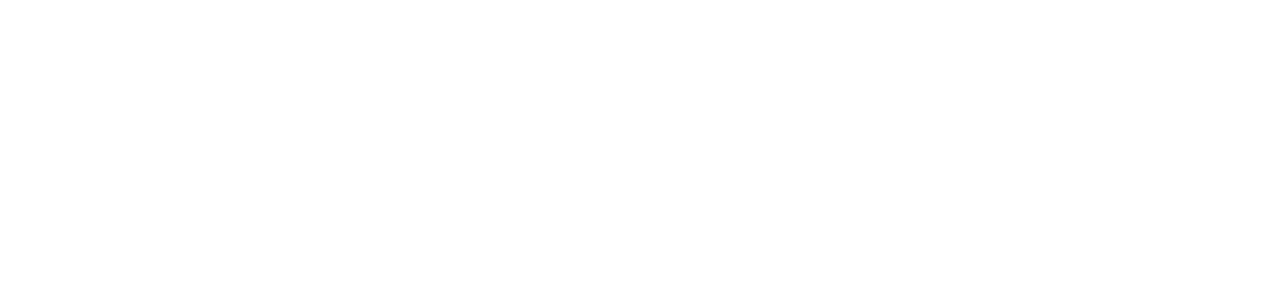
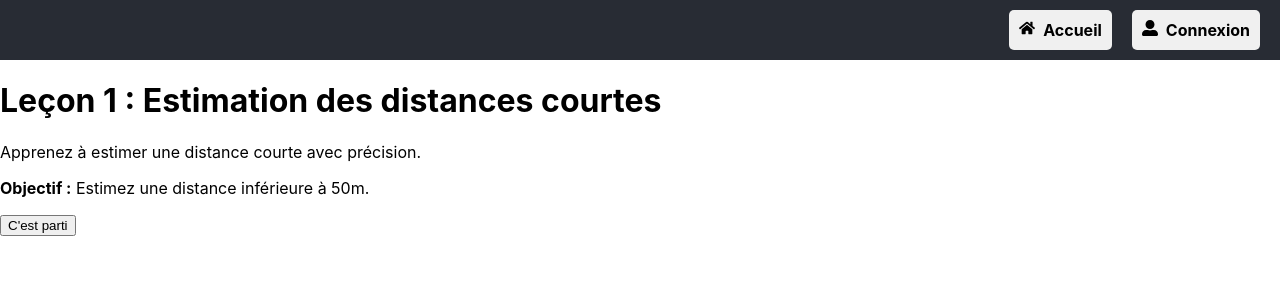
Before and after one commit to ZoeNigron/NORD, a React (Create React App) app in the folder nordev/: page /menu-lecons/1 in a window 1280 px wide. Before the commit this address had no page. Shown: the top 300 px of the page. Built offline with nearby package versions, Linux system fonts and the light colour scheme.

Commit message:
modifications composants

```diff
--- a/nordev/src/App.js
+++ b/nordev/src/App.js
@@ -30,8 +30,7 @@ import Accueil from "./pages/Accueil";
 import Competence from "./pages/Competence";
 import Distance from "./pages/Distance";
 import MenuLecon from "./pages/MenuLecon";
-import Lecon from "./pages/Lecon";
-import FaireLecon from "./components/FaireLecon";
+import FaireLecon from "./pages/FaireLecon";
 
 function App() {
   return (
@@ -41,7 +40,7 @@ function App() {
         <Route path="/mes-competences" element={<Competence />} />
         <Route path="/evaluer-les-distances" element={<Distance />} />
         <Route path="/menu-lecons" element={<MenuLecon />} /> {/* Route vers MenuLecon */}
-        <Route path="/lecon/:id" element={<Lecon />} />
+        <Route path="/menu-lecons/:id" element={<MenuLecon />} />
         <Route path="/faire-lecon/:id" element={<FaireLecon />} /> {/* Route vers FaireLecon */}
       </Routes>
     </Router>
--- a/nordev/src/components/AnalyseEstimation.js
+++ b/nordev/src/components/AnalyseEstimation.js
@@ -15,7 +15,7 @@ function AnalyseEstimation({ distance, estimation }) {
   return (
     <div style={{ fontWeight: "bold", marginTop: "10px" }}>
       <p>
-        <strong>Distance réelle :</strong> {roundedDistance} mètres
+        <strong>Distance parcourue :</strong> {roundedDistance} mètres
       </p>
       <p style={{ color: message.includes("Bravo") ? "green" : "red" }}>{message}</p>
     </div>
--- a/nordev/src/components/FaireLecon.js
+++ /dev/null
@@ -1,38 +0,0 @@
-import React from "react";
-import { useParams } from "react-router-dom";
-import FormEstimation from "./FormEstimation";
-import Info from "./Info";
-import Carte from "./Carte";
-import AnalyseEstimation from "./AnalyseEstimation";
-import utiliserGeolocalisation from "../services/utiliserGeolocalisation";
-import utiliserTracking from "../services/utiliserTracking";
-
-const FaireLecon = () => {
-  const { id } = useParams();
-  const { startCoords, setStartCoords, message, setMessage } = utiliserGeolocalisation();
-  const { estimation, setEstimation, distanceCovered, toggleTracking, isTracking } =
-    utiliserTracking(startCoords, setStartCoords, setMessage);
-
-  if (!startCoords) {
-    return <p>Chargement de votre position...</p>;
-  }
-
-  return (
-    <div>
-      <h2>Leçon {id}</h2>
-      <FormEstimation
-        estimation={estimation}
-        setEstimation={setEstimation}
-        isTracking={isTracking}
-        toggleTracking={toggleTracking}
-      />
-      {distanceCovered > 0 && (
-        <AnalyseEstimation distance={distanceCovered} estimation={estimation} />
-      )}
-      <Info message={message} distanceCovered={distanceCovered} />
-      <Carte startCoords={startCoords} />
-    </div>
-  );
-};
-
-export default FaireLecon;
--- a/nordev/src/components/FormEstimation.js
+++ b/nordev/src/components/FormEstimation.js
@@ -1,11 +1,11 @@
-// Composant pour le formulaire d'estimation
 import React from "react";
 import SaisieEstimation from "./SaisieEstimation";
 import BoutonAction from "./BoutonAction";
 
 class FormEstimation extends React.Component {
   render() {
-    const { estimation, setEstimation, isTracking, toggleTracking } = this.props;
+    const { estimation, setEstimation, isTracking, onValidate } = this.props;
+
     return (
       <div>
         <SaisieEstimation
@@ -15,8 +15,8 @@ class FormEstimation extends React.Component {
           disabled={isTracking}
         />
         <BoutonAction
-          onClick={toggleTracking}
-          texte={isTracking ? "Terminer" : "Démarrer"}
+          texte="Valider"
+          onClick={onValidate} // Appel de la fonction pour valider l'estimation
         />
       </div>
     );
--- a/nordev/src/components/Info.js
+++ /dev/null
@@ -1,16 +0,0 @@
-// Composant pour afficher les messages et la distance
-import React from "react";
-
-class Info extends React.Component {
-  render() {
-    const { message, distanceCovered } = this.props;
-    return (
-      <div>
-        <p>{message}</p>
-        <p>Distance parcourue : {distanceCovered}m</p>
-      </div>
-    );
-  }
-}
-
-export default Info;
--- /dev/null
+++ b/nordev/src/pages/FaireLecon.js
@@ -0,0 +1,98 @@
+import React, { useState } from "react";
+import { useParams } from "react-router-dom";
+import lecons from "../services/lecons"; // Importez vos données ici
+import FormEstimation from "../components/FormEstimation";
+import Carte from "../components/Carte";
+import AnalyseEstimation from "../components/AnalyseEstimation";
+import utiliserGeolocalisation from "../services/utiliserGeolocalisation";
+import utiliserTracking from "../services/utiliserTracking";
+import BarreNavig from "../components/BarreNavig/BarreNavig";
+import BoutonAction from "../components/BoutonAction";
+
+const FaireLecon = () => {
+  const { id } = useParams();
+  const lecon = lecons.find((l) => l.id === parseInt(id)); // Trouver la leçon actuelle
+
+  const { startCoords, setStartCoords, message, setMessage } =
+    utiliserGeolocalisation();
+  const {
+    estimation,
+    setEstimation,
+    distanceCovered,
+    toggleTracking,
+    isTracking,
+    isFinished,
+  } = utiliserTracking(startCoords, setStartCoords, setMessage);
+
+  const [isValidated, setIsValidated] = useState(false);
+
+  if (!lecon) {
+    return <p>Leçon introuvable.</p>; // Gérer les leçons non trouvées
+  }
+
+  if (!startCoords) {
+    return <p>Chargement de votre position...</p>;
+  }
+
+  const handleValidation = () => {
+    if (estimation > 0) {
+      setMessage(""); // Réinitialise le message d'erreur
+      setIsValidated(true);
+    } else {
+      setMessage("Veuillez entrer une estimation valide.");
+    }
+  };
+
+  return (
+    <div>
+      <BarreNavig
+        title="Mes compétences"
+        backLink="/accueil"
+        profileLink="/profil"
+      />
+      <h2>{lecon.titre}</h2>
+      <p>{lecon.description}</p>
+      <p>
+        <strong>Objectif :</strong> {lecon.objectif}
+      </p>
+
+      {/* Formulaire d'estimation */}
+      {!isValidated && (
+        <FormEstimation
+          estimation={estimation}
+          setEstimation={setEstimation}
+          isTracking={isTracking}
+          toggleTracking={toggleTracking}
+          onValidate={handleValidation}
+        />
+      )}
+
+      {!isValidated && (
+        <p>Veuillez entrer votre estimation de distance avant de commencer.</p>
+      )}
+
+      {/* Bouton Démarrer/Terminer */}
+      {isValidated && (
+        <BoutonAction
+          onClick={toggleTracking}
+          texte={isTracking ? "Terminer" : "Démarrer"}
+        />
+      )}
+
+      {/* Analyse de l'estimation */}
+      {isFinished && (
+        <AnalyseEstimation distance={distanceCovered} estimation={estimation} />
+      )}
+
+      {/* Informations */}
+      <div>
+        <p>{message}</p>
+      </div>
+
+      {/* Carte */}
+      {isValidated && <Carte startCoords={startCoords} />}
+    </div>
+  );
+};
+
+export default FaireLecon;
--- a/nordev/src/pages/Lecon.js
+++ /dev/null
@@ -1,20 +0,0 @@
-// src/pages/Lecon.js
-import React from "react";
-import BarreNavig from "../components/BarreNavig/BarreNavig";
-import { useParams, Link } from "react-router-dom";
-
-const Lecon = () => {
-  const { id } = useParams(); // Récupérer l'ID de la leçon
-  return (
-    <div>
-      <BarreNavig title={`Leçon ${id}`} backLink="/menu-lecons" homeLink="/" />
-      <h1>Leçon {id}</h1>
-      <p>Contenu de la leçon {id}...</p>
-      <Link to={`/faire-lecon/${id}`}>
-        <button>C'est parti</button>
-      </Link>
-    </div>
-  );
-};
-
-export default Lecon;
--- a/nordev/src/pages/MenuLecon.js
+++ b/nordev/src/pages/MenuLecon.js
@@ -1,65 +1,50 @@
-/*import React from "react";
-import { Link } from "react-router-dom"; // Import du Link pour la navigation
+// src/pages/Lecons.js
+import React from "react";
+import { useParams, Link } from "react-router-dom";
+import BarreNavig from "../components/BarreNavig/BarreNavig";
+import lecons from "../services/lecons"; // Vos données des leçons
 
-class MenuLecon extends React.Component {
-  render() {
-    const { lessons, onSelectLesson } = this.props;
+const Lecons = () => {
+  const { id } = useParams(); // Récupérer l'ID de la leçon (si présent)
 
-    return (
-      <div>
-        <h2>Menu des Leçons</h2>
-        <ul>
-          {lessons.map((lesson, index) => (
-            <li key={lesson.id}>
-              {/* Utilisation du Link pour créer des liens */
-              /*<Link
-                to={`/suivi/${lesson.id}`} // Lien vers la page de suivi de la leçon
-                onClick={() => onSelectLesson(lesson)} // Appel de la fonction onSelectLesson
-                style={{
-                  display: "inline-block", // Pour s'assurer que le texte est sur une seule ligne
-                  cursor:
-                    index !== 0 && !lessons[index - 1].validated
-                      ? "not-allowed"
-                      : "pointer", // Empêcher le clic si la leçon précédente n'est pas validée
-                  textDecoration:
-                    index !== 0 && !lessons[index - 1].validated
-                      ? "line-through"
-                      : "none", // L'apparence de la leçon si non validée
-                  color:
-                    index !== 0 && !lessons[index - 1].validated
-                      ? "grey"
-                      : "black", // Couleur grise si non validée
-                }}
-              >
-                {lesson.name} -{" "}
-                {lesson.validated ? "✅ Validée" : "❌ Non validée"}
-              </Link>
-            </li>
-          ))}
-        </ul>
-      </div>
-    );
-  }
-}
+  // Si un ID est présent, trouver la leçon correspondante
+  const lecon = id ? lecons.find((lecon) => lecon.id === parseInt(id)) : null;
 
-export default MenuLecon;*/
-
-// src/pages/MenuLecons.js
-import React from "react";
-import BarreNavig from "../components/BarreNavig/BarreNavig";
-import { Link } from "react-router-dom";
-
-const MenuLecon = () => {
   return (
     <div>
-      <BarreNavig title="Menu des Leçons" backLink="/evaluer-les-distances" homeLink="/" />
-      <h1>Menu des Leçons</h1>
-      <Link to="/lecon/1">
-        <button>Leçon 1 : Introduction</button>
-      </Link>
-      {/* Ajouter d'autres leçons si nécessaire */}
+      <BarreNavig
+        title={id ? `Leçon ${id}` : "Menu des Leçons"}
+        backLink={id ? "/menu-lecons" : "/evaluer-les-distances"}
+        homeLink="/"
+      />
+
+      {id && lecon ? (
+        // Affichage des détails de la leçon
+        <div>
+          <h1>{lecon.titre}</h1>
+          <p>{lecon.description}</p>
+          <p>
+            <strong>Objectif :</strong> {lecon.objectif}
+          </p>
+          <Link to={`/faire-lecon/${id}`}>
+            <button>C'est parti</button>
+          </Link>
+        </div>
+      ) : (
+        // Affichage de la liste des leçons
+        <div>
+          <h1>Menu des Leçons</h1>
+          <ul>
+            {lecons.map((lecon) => (
+              <li key={lecon.id}>
+                <Link to={`/menu-lecons/${lecon.id}`}>{lecon.titre}</Link>
+              </li>
+            ))}
+          </ul>
+        </div>
+      )}
     </div>
   );
 };
 
-export default MenuLecon;
+export default Lecons;
--- /dev/null
+++ b/nordev/src/services/lecons.js
@@ -0,0 +1,18 @@
+// leconsData.js
+const lecons = [
+    {
+      id: 1,
+      titre: "Leçon 1 : Estimation des distances courtes",
+      description: "Apprenez à estimer une distance courte avec précision.",
+      objectif: "Estimez une distance inférieure à 50m.",
+    },
+    {
+      id: 2,
+      titre: "Leçon 2 : Estimation des distances moyennes",
+      description: "Développez vos compétences pour des distances moyennes.",
+      objectif: "Estimez une distance entre 50m et 100m.",
+    },
+    // Ajoutez d'autres leçons si nécessaire
+  ];
+
+  export default lecons;
```
Also changed, not shown: nordev/src/services/utiliserTracking.js (+12 -1 lines), nordev/src/App.css (line endings or trailing spaces).
